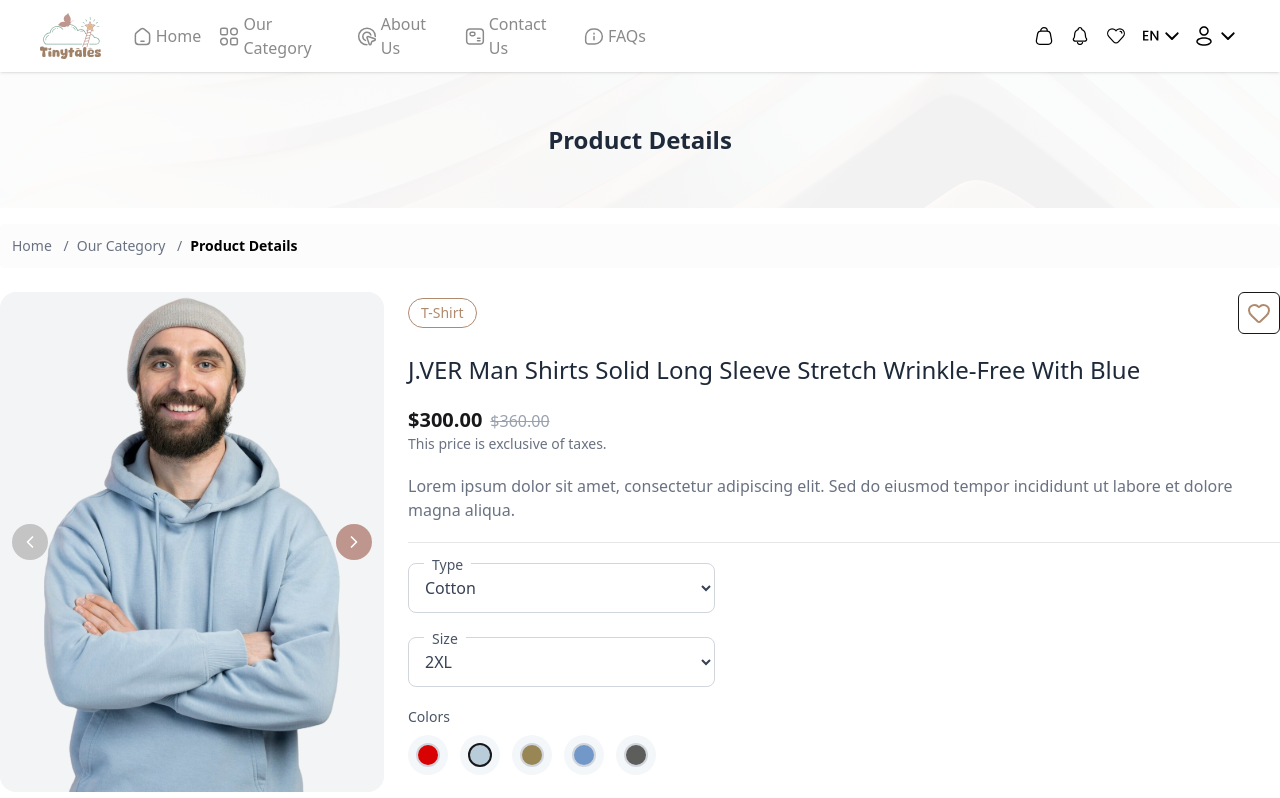
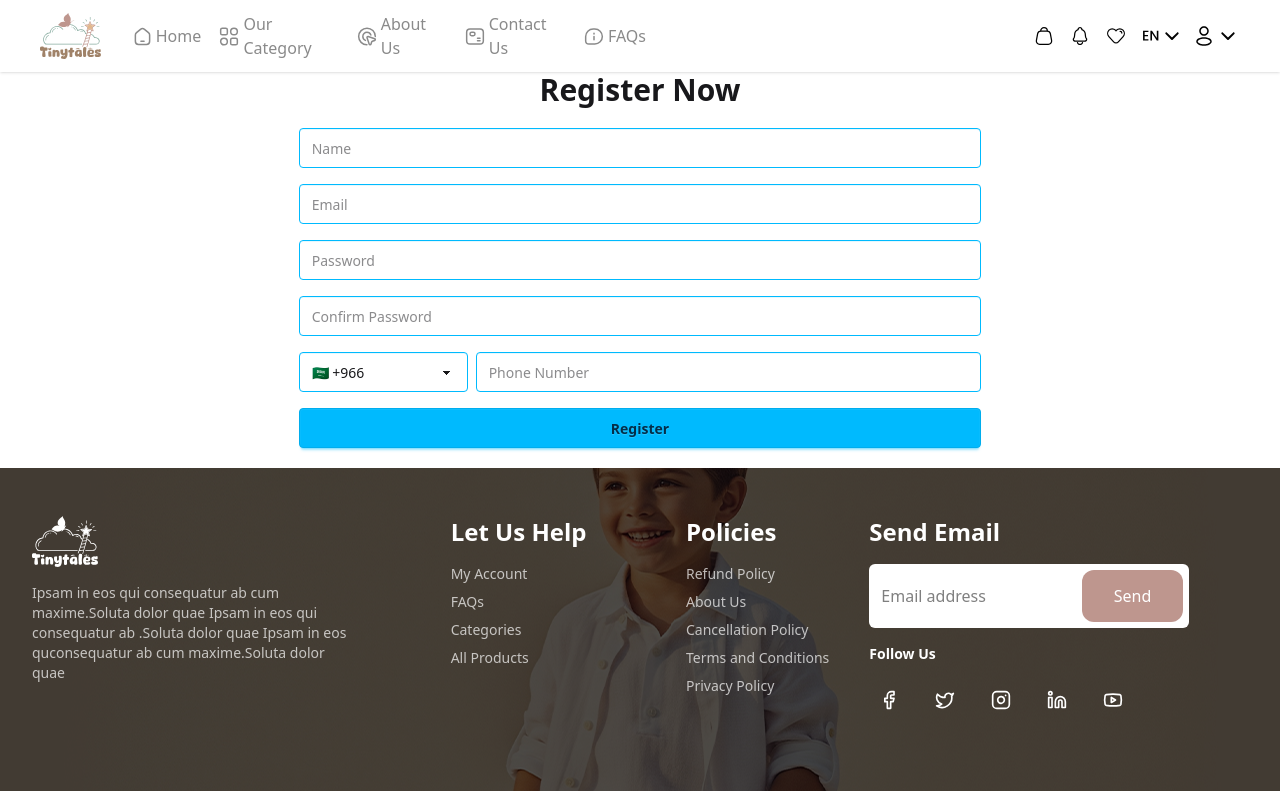
Before and after one commit to Alashmony2/trendline, a Next.js app: page / in a window 1280 px wide. Shown: the top 798 px of the page. Built offline with nearby package versions, Linux system fonts and the light colour scheme.

Commit message:
starting with register page

```diff
--- a/src/app/(pages)/Welcome/WelcomeContent.jsx
+++ b/src/app/(pages)/Welcome/WelcomeContent.jsx
@@ -17,7 +17,7 @@ export default function WelcomeContent() {
           We're glad to have you here. Ready to explore your Website?
         </p>
         <button
-          onClick={() => router.push("/")}
+          onClick={() => router.push("/ProductDetails")}
           className="btn btn-info w-full text-lg font-semibold rounded-xl shadow-md hover:scale-105 transition-all"
         >
           Go to Home
--- a/src/app/_components/Navbar/Navbar.jsx
+++ b/src/app/_components/Navbar/Navbar.jsx
@@ -8,7 +8,7 @@ export default function Navbar() {
         {/* ===== Left Section (Logo + Menu) ===== */}
         <div className="flex items-center gap-8 navbar-start">
           {/* Logo */}
-          <a href="/" className="flex items-center gap-2">
+          <a href="/ProductDetails" className="flex items-center gap-2">
             <Image
               src="/assets/Layer_1.svg"
               alt="Logo"
@@ -21,23 +21,23 @@ export default function Navbar() {
           <ul className="hidden lg:flex gap-6 font-medium text-gray-700">
             <li className="flex gap-1 items-center">
               <Image src="/assets/icons/navicon/home 04.svg" alt="Home" width={20} height={20} />
-              <a href="/" className="text-[#8A8A8A]">Home</a>
+              <a href="/ProductDetails" className="text-[#8A8A8A]">Home</a>
             </li>
             <li className="flex gap-1 items-center">
               <Image src="/assets/icons/navicon/apps.svg" alt="category" width={20} height={20} />
-              <a href="/" className="text-[#8A8A8A]">Our Category</a>
+              <a href="/ProductDetails" className="text-[#8A8A8A]">Our Category</a>
             </li>
             <li className="flex gap-1 items-center">
               <Image src="/assets/icons/navicon/about.svg" alt="about" width={20} height={20} />
-              <a href="/" className="text-[#8A8A8A]">About Us</a>
+              <a href="/ProductDetails" className="text-[#8A8A8A]">About Us</a>
             </li>
             <li className="flex gap-1 items-center">
               <Image src="/assets/icons/navicon/contact.svg" alt="contact" width={20} height={20} />
-              <a href="/" className="text-[#8A8A8A]">Contact Us</a>
+              <a href="/ProductDetails" className="text-[#8A8A8A]">Contact Us</a>
             </li>
             <li className="flex gap-1 items-center">
               <Image src="/assets/icons/navicon/faq.svg" alt="faq" width={20} height={20} />
-              <a href="/" className="text-[#8A8A8A]">FAQs</a>
+              <a href="/ProductDetails" className="text-[#8A8A8A]">FAQs</a>
             </li>
           </ul>
         </div>
--- a/src/app/page.js
+++ b/src/app/page.js
@@ -1,7 +1,7 @@
-import ProductDetails from "./_components/ProductDetails/ProductDetails.jsx";
+import Register from "./(pages)/Register/page.jsx";
 
 export default function Home() {
   return (
-    <ProductDetails/>
+    <Register/>
   );
 }
```
Also changed, not shown: src/app/(pages)/ProductDetails/page.jsx (renamed from src/app/_components/ProductDetails/ProductDetails.jsx).
